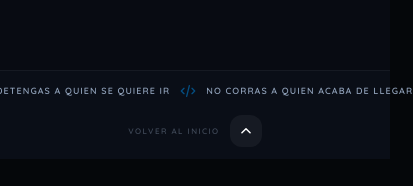
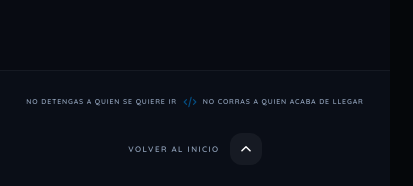
Before and after one commit to mascuka/Portafolio-Mascuka, a React (Vite) app in the folder Frontend/: page / in a window 390 px wide. Shown: the part 3306-3492 px from the top of the page, 413 px wide, since content can reach past the window. Before the commit the page ends 3465 px from the top, so only its background shows below. Built offline with nearby package versions, Linux system fonts and the light colour scheme; no server answers; the database is empty.

Commit message:
Arreglo de footer

```diff
--- a/Frontend/src/components/Footer.jsx
+++ b/Frontend/src/components/Footer.jsx
@@ -1,70 +1,147 @@
 import { useApp } from '../context/AppContext';
+import { useEffect, useRef } from 'react';
 
 export default function Footer() {
   const { isDark, lang } = useApp();
+
+  const containerRef = useRef(null);
+  const textRef = useRef(null);
 
   const scrollToTop = () => {
     window.scrollTo({ top: 0, behavior: 'smooth' });
   };
 
+  // 🔥 AUTO RESIZE REAL DEL TEXTO
+  useEffect(() => {
+    const container = containerRef.current;
+    const text = textRef.current;
+    if (!container || !text) return;
+
+    const resizeText = () => {
+      let maxSize = 11;
+      let minSize = 6;
+      let size = maxSize;
+
+      text.style.fontSize = `${size}px`;
+
+      while (
+        text.scrollWidth > container.clientWidth &&
+        size > minSize
+      ) {
+        size -= 0.5;
+        text.style.fontSize = `${size}px`;
+      }
+    };
+
+    resizeText();
+
+    const observer = new ResizeObserver(resizeText);
+    observer.observe(container);
+
+    return () => observer.disconnect();
+  }, [lang]);
+
   return (
     <footer className="w-full mt-auto">
-      <div className={`w-full py-3 sm:py-4 px-6 sm:px-8 md:px-12 transition-all duration-700 border-t ${
+      <div
+        className={`w-full py-6 xl:py-4 px-6 sm:px-10 md:px-12 transition-all duration-700 border-t ${
           isDark
             ? 'bg-[#0A0E17] border-white/5 text-slate-400'
             : 'bg-white border-slate-200 text-slate-700'
-      }`}>
-        <div className="max-w-[1800px] mx-auto flex flex-col sm:flex-row items-center justify-between gap-4">
+        }`}
+      >
+        <div className="max-w-[1800px] mx-auto flex flex-col xl:flex-row items-center justify-between gap-6 xl:gap-4 min-w-0">
 
-          {/* Espaciador para centrar en desktop */}
-          <div className="hidden md:block md:flex-1"></div>
+          {/* Espaciador XL */}
+          <div className="hidden xl:block xl:flex-1" />
 
-          {/* BLOQUE CENTRAL: Frase completa con icono - SIEMPRE EN UNA LÍNEA */}
-          <div className="flex items-center justify-center gap-2.5 sm:gap-3 md:flex-[3]">
-            <span className={`text-[9px] sm:text-[10px] md:text-[11px] uppercase tracking-[0.12em] sm:tracking-[0.15em] font-['Quicksand'] whitespace-nowrap ${
+          {/* BLOQUE CENTRAL — 1 SOLA LINEA, AUTO SCALE */}
+          <div
+            ref={containerRef}
+            className="w-full xl:flex-[4] flex items-center justify-center min-w-0 overflow-hidden"
+          >
+            <div
+              ref={textRef}
+              className={`flex items-center justify-center gap-1.5 sm:gap-3 whitespace-nowrap uppercase font-['Quicksand'] ${
                 isDark ? 'font-light' : 'font-semibold'
-            }`}>
-              {lang === 'ES' ? "No detengas a quien se quiere ir" : "Don't stop those who want to leave"}
+              }`}
+              style={{ letterSpacing: '0.12em' }}
+            >
+              <span>
+                {lang === 'ES'
+                  ? 'No detengas a quien se quiere ir'
+                  : "Don't stop those who want to leave"}
               </span>
 
-            <div className={`flex-shrink-0 ${isDark ? 'text-[#0078C8] opacity-60' : 'text-[#0078C8] opacity-80'}`}>
-              <svg className="w-4 h-4 sm:w-4.5 sm:h-4.5 md:w-5 md:h-5" fill="none" stroke="currentColor" viewBox="0 0 24 24">
-                <path strokeLinecap="round" strokeLinejoin="round" strokeWidth="2" d="M10 20l4-16m4 4l4 4-4 4M6 16l-4-4 4-4" />
+              <div
+                className={`flex-shrink-0 ${
+                  isDark
+                    ? 'text-[#0078C8] opacity-60'
+                    : 'text-[#0078C8] opacity-80'
+                }`}
+              >
+                <svg
+                  className="w-3.5 h-3.5 sm:w-4.5 sm:h-4.5 md:w-5 md:h-5"
+                  fill="none"
+                  stroke="currentColor"
+                  viewBox="0 0 24 24"
+                >
+                  <path
+                    strokeLinecap="round"
+                    strokeLinejoin="round"
+                    strokeWidth="2"
+                    d="M10 20l4-16m4 4l4 4-4 4M6 16l-4-4 4-4"
+                  />
                 </svg>
               </div>
 
-            <span className={`text-[9px] sm:text-[10px] md:text-[11px] uppercase tracking-[0.12em] sm:tracking-[0.15em] font-['Quicksand'] whitespace-nowrap ${
-              isDark ? 'font-light' : 'font-semibold'
-            }`}>
-              {lang === 'ES' ? "no corras a quien acaba de llegar" : "don't run to those who just arrived"}
+              <span>
+                {lang === 'ES'
+                  ? 'no corras a quien acaba de llegar'
+                  : "don't run to those who just arrived"}
               </span>
             </div>
+          </div>
 
-          {/* BLOQUE DERECHO: Botón Volver al inicio */}
-          <div className="md:flex-1 flex justify-center sm:justify-end">
+          {/* BLOQUE DERECHO — BOTÓN ORIGINAL */}
+          <div className="xl:flex-1 flex justify-center xl:justify-end w-full">
             <button
               onClick={scrollToTop}
               className={`group flex items-center gap-2.5 sm:gap-3 transition-all duration-300 ${
-                isDark ? 'hover:text-[#0078C8]' : 'hover:text-[#0078C8] text-slate-900'
+                isDark
+                  ? 'hover:text-[#0078C8]'
+                  : 'hover:text-[#0078C8] text-slate-900'
               }`}
             >
-              <span className={`text-[8px] sm:text-[9px] font-['Quicksand'] font-bold uppercase tracking-[0.18em] sm:tracking-[0.2em] transition-opacity whitespace-nowrap ${
-                isDark ? 'opacity-40 group-hover:opacity-100' : 'opacity-70 group-hover:opacity-100'
-              }`}>
+              <span
+                className={`text-[8px] sm:text-[9px] font-['Quicksand'] font-bold uppercase tracking-[0.18em] sm:tracking-[0.2em] transition-all whitespace-nowrap ${
+                  isDark
+                    ? 'text-slate-400 group-hover:text-[#0078C8]'
+                    : 'opacity-70 group-hover:opacity-100'
+                }`}
+              >
                 {lang === 'ES' ? 'Volver al inicio' : 'Back to top'}
               </span>
-              <div className={`flex-shrink-0 flex items-center justify-center w-8 h-8 sm:w-9 sm:h-9 rounded-xl transition-all duration-500 ${
+
+              <div
+                className={`flex-shrink-0 flex items-center justify-center w-8 h-8 sm:w-9 sm:h-9 rounded-xl transition-all duration-500 ${
                   isDark
                     ? 'bg-white/5 text-white group-hover:bg-[#0078C8]'
                     : 'bg-slate-900 text-white group-hover:bg-[#0078C8]'
-              } group-hover:shadow-[0_5px_15px_rgba(0,120,200,0.3)]`}>
+                } group-hover:shadow-[0_5px_15px_rgba(0,120,200,0.3)]`}
+              >
                 <svg
                   className="w-3.5 h-3.5 sm:w-4 sm:h-4 transform group-hover:-translate-y-1 transition-transform duration-300"
                   fill="none"
                   stroke="currentColor"
                   viewBox="0 0 24 24"
                 >
-                  <path strokeLinecap="round" strokeLinejoin="round" strokeWidth="2.5" d="M5 15l7-7 7 7" />
+                  <path
+                    strokeLinecap="round"
+                    strokeLinejoin="round"
+                    strokeWidth="2.5"
+                    d="M5 15l7-7 7 7"
+                  />
                 </svg>
               </div>
             </button>
```
Lines whose indentation alone changed are shown as unchanged.
